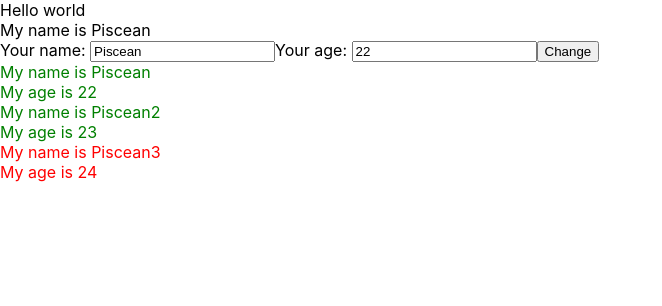
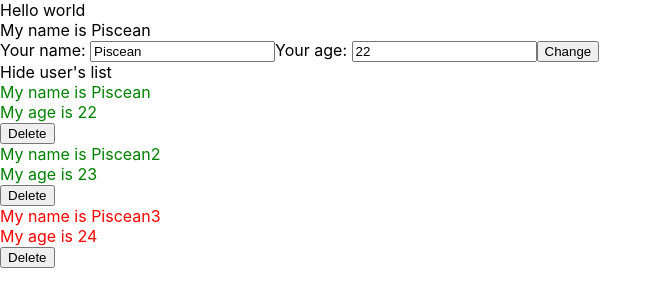
Before and after one commit to PhanTrungDuc25203/learn_react_hook, a React (Create React App) app: page / in a window 1280 px wide. Shown: the top 306 px of the page, without its empty margins (0-662 px from the left). Built offline with nearby package versions, Linux system fonts and the light colour scheme.

Commit message:
change from class component to function component and use Hook

```diff
--- a/src/components/AddUserInfo.js
+++ b/src/components/AddUserInfo.js
@@ -1,60 +1,120 @@
-import React from "react";
+import React, { useState } from "react";
 
-class AddUserInfo extends React.Component {
+// class AddUserInfo extends React.Component {
 
-    state = {
-        name: 'Piscean',
-        address: 'Vietnam',
-        age: 22
+//     state = {
+//         name: 'Piscean',
+//         address: 'Vietnam',
+//         age: 22
+//     }
+
+//     handleOnChangeNameInput(event) {
+//         this.setState({
+//             name: event.target.value
+//         })
+//     }
+
+//     handleOnChangeAgeInput(event) {
+//         this.setState({
+//             age: event.target.value
+//         })
+//     }
+
+//     handleOnSubmit(event) {
+//         event.preventDefault();
+//         console.log(this.state)
+//         this.props.handleAddNewUsers({
+//             id: 100,
+//             name: this.state.name,
+//             age: this.state.age,
+//         })
+//     }
+
+//     render() {
+//         return (
+//             <div>
+//                 My name is {this.state.name}
+//                 <br />
+//                 <form onSubmit={(event) => { this.handleOnSubmit(event) }}>
+//                     <label>Your name: </label>
+//                     <input
+//                         value={this.state.name}
+//                         type="text"
+//                         onChange={(event) => { this.handleOnChangeNameInput(event) }}>
+//                     </input>
+//                     <label>Your age: </label>
+//                     <input
+//                         value={this.state.age}
+//                         type="text"
+//                         onChange={(event) => { this.handleOnChangeAgeInput(event) }}>
+//                     </input>
+
+//                     <button>Change</button>
+
+//                 </form>
+//             </div>
+//         );
+//     }
+// }
+
+const AddUserInfo = (props) => {
+
+    // state = {
+    //     name: 'Piscean',
+    //     address: 'Vietnam',
+    //     age: 22
+    // }
+
+    const [name, setName] = useState('Piscean')
+    const [address, setAddress] = useState('Vietnam')
+    const [age, setAge] = useState(22)
+
+    const handleOnChangeNameInput = (event) => {
+        // this.setState({
+        //     name: event.target.value
+        // })
+        setName(event.target.value)
     }
 
-    handleOnChangeNameInput(event) {
-        this.setState({
-            name: event.target.value
+    const handleOnChangeAgeInput = (event) => {
+        // this.setState({
+        //     age: event.target.value
+        // })
+        setAge(event.target.value)
+    }
+
+    const handleOnSubmit = (event) => {
+        event.preventDefault();
+        props.handleAddNewUsers({
+            id: 100,
+            name: name,
+            age: age,
         })
     }
 
-    handleOnChangeAgeInput(event) {
-        this.setState({
-            age: event.target.value
-        })
-    }
-
-    handleOnSubmit(event) {
-        event.preventDefault();
-        console.log(this.state)
-        this.props.handleAddNewUsers({
-            id: 100,
-            name: this.state.name,
-            age: this.state.age,
-        })
-    }
-
-    render() {
     return (
         <div>
-                My name is {this.state.name}
+            My name is {name}
             <br />
-                <form onSubmit={(event) => { this.handleOnSubmit(event) }}>
+            <form onSubmit={(event) => { handleOnSubmit(event) }}>
                 <label>Your name: </label>
                 <input
-                        value={this.state.name}
+                    value={name}
                     type="text"
-                        onChange={(event) => { this.handleOnChangeNameInput(event) }}>
+                    onChange={(event) => { handleOnChangeNameInput(event) }}>
                 </input>
                 <label>Your age: </label>
                 <input
-                        value={this.state.age}
+                    value={age}
                     type="text"
-                        onChange={(event) => { this.handleOnChangeAgeInput(event) }}>
+                    onChange={(event) => { handleOnChangeAgeInput(event) }}>
                 </input>
 
                 <button>Change</button>
 
             </form>
         </div>
-        );
-    }
+    )
 }
 
 export default AddUserInfo;
--- a/src/components/DisplayInfo.js
+++ b/src/components/DisplayInfo.js
@@ -1,10 +1,96 @@
-import React from "react";
+import React, { useEffect, useState } from "react";
 
-class DisplayInfo extends React.Component {
-    render() {
-        const { listUsers } = this.props;
-        console.table(listUsers);
+
+//this is stateless class in which data gathered from ancestor, can changed to function component, when hook not invented yet
+// class DisplayInfo extends React.Component {
+
+//     render() {
+//         const { listUsers } = this.props;
+//         console.table(listUsers);
+//         return (
+//             <div className="display-info-container">
+//                 {true &&
+//                     <div>
+//                         {listUsers.map((user) => {
+//                             // if (user.age > 23) {
+//                             //     return (
+//                             //         <div key={user.id} className="red-text">
+//                             //             <div>
+//                             //                 My name is {user.name}
+//                             //             </div>
+//                             //             <div>
+//                             //                 My age is {user.age}
+//                             //             </div>
+//                             //         </div>
+//                             //     )
+//                             // } else {
+//                             //     return (
+//                             //         <div key={user.id} className="green-text">
+//                             //             <div>
+//                             //                 My name is {user.name}
+//                             //             </div>
+//                             //             <div>
+//                             //                 My age is {user.age}
+//                             //             </div>
+//                             //         </div>
+//                             //     )
+//                             // }
+
+//                             return (
+//                                 <div key={user.id} className={user.age > 23 ? "red-text" : "green-text"}>
+//                                     <div>
+//                                         My name is {user.name}
+//                                     </div>
+//                                     <div>
+//                                         My age is {user.age}
+//                                     </div>
+//                                 </div>
+//                             )
+//                         })}
+//                     </div>
+//                 }
+//             </div>
+//         )
+//     }
+// }
+
+const DisplayInfo = (props) => {
+    // const { listUsers } = this.props; //this.props only be used when using class component
+    const { listUsers, handleDeleteUser } = props;
+    const [isShowHideUserList, setShowHideUserList] = useState(true);
+    // useState
+
+    const handleShowHideUserList = () => {
+        setShowHideUserList(!isShowHideUserList)
+    }
+
+    //hàm useEffect khi không truyền mảng tham số vào đằng sau thì nó tương tự như có cả hàm componentDidMount và hàm componentDidUpdate
+    // useEffect(() => {
+
+    // });
+
+    //hàm useEffect mà để mảng tham số đầu vào là rỗng thì nó sẽ tương ứng với hàm componentDidMount, chỉ chạy khi giao diện render lần đầu
+    // useEffect(() => {
+
+    // }, []);
+
+    //hàm useEffect mà mảng tham số đầu vào chứa gì đó thì nó sẽ tương ứng với hàm componentDidUpdate, chạy mỗi khi render lại giao diện trừ lần đầu render
+    // useEffect(() => {
+
+    // }, [someDependencies]);
+
+    useEffect(
+        () => {
+            if (listUsers.length == 2) alert('2 users still remain')
+        }, [listUsers] // có nghĩa là mỗi khi listUsers thay đổi thì hàm useEffect sẽ được chạy
+    )
+
     return (
+        <div className="display-info-container">
+            <div>
+                <span style={{ cursor: 'pointer' }} onClick={() => handleShowHideUserList()}>{isShowHideUserList === true ? "Hide user's list" : "Show user's list"}</span>
+            </div>
+            {isShowHideUserList &&
                 <div>
                     {listUsers.map((user) => {
                         // if (user.age > 23) {
@@ -39,12 +125,14 @@ class DisplayInfo extends React.Component {
                                 <div>
                                     My age is {user.age}
                                 </div>
+                                <button onClick={() => handleDeleteUser(user.id)}>Delete</button>
                             </div>
                         )
                     })}
                 </div>
+            }
+        </div>
     )
-    }
 }
 
 export default DisplayInfo;
--- a/src/components/MyComponent.js
+++ b/src/components/MyComponent.js
@@ -1,34 +1,76 @@
-import React from "react";
+import React, { useState } from "react";
 import AddUserInfo from "./AddUserInfo";
 import DisplayInfo from "./DisplayInfo";
 
-class MyComponent extends React.Component {
+// class MyComponent extends React.Component {
 
-    state = {
-        listUsers: [
+//     state = {
+//         listUsers: [
+//             { id: 1, name: "Piscean", age: "22" },
+//             { id: 2, name: "Piscean2", age: "23" },
+//             { id: 3, name: "Piscean3", age: "24" },
+//         ]
+//     }
+
+//     handleAddNewUsers = (userObj) => {
+//         console.log(userObj)
+//         this.setState({
+//             listUsers: [userObj, ...this.state.listUsers]
+//         })
+//     }
+
+//     render() {
+//         return (
+//             <div>
+//                 <AddUserInfo handleAddNewUsers={this.handleAddNewUsers} />
+//                 <DisplayInfo
+//                     listUsers={this.state.listUsers}
+//                 />
+//             </div>
+//         );
+//     }
+// }
+
+const MyComponent = (props) => {
+
+    // state = {
+    //     listUsers: [
+    //         { id: 1, name: "Piscean", age: "22" },
+    //         { id: 2, name: "Piscean2", age: "23" },
+    //         { id: 3, name: "Piscean3", age: "24" },
+    //     ]
+    // }
+
+    const [listUsers, setListUsers] = useState(
+        [
             { id: 1, name: "Piscean", age: "22" },
             { id: 2, name: "Piscean2", age: "23" },
             { id: 3, name: "Piscean3", age: "24" },
         ]
+    );
+
+    const handleAddNewUsers = (userObj) => {
+        setListUsers([userObj, ...listUsers])
+        // this.setState({
+        //     listUsers: [userObj, ...this.state.listUsers]
+        // })
     }
 
-    handleAddNewUsers = (userObj) => {
-        console.log(userObj)
-        this.setState({
-            listUsers: [userObj, ...this.state.listUsers]
-        })
+    const handleDeleteUser = (userId) => {
+        let listUsersClone = listUsers;
+        listUsersClone = listUsersClone.filter(item => item.id !== userId)
+        setListUsers(listUsersClone)
     }
 
-    render() {
-        return (
-            <div>
-                <AddUserInfo handleAddNewUsers={this.handleAddNewUsers} />
-                <DisplayInfo
-                    listUsers={this.state.listUsers}
-                />
-            </div>
-        );
-    }
+    return (
+        <div>
+            <AddUserInfo handleAddNewUsers={handleAddNewUsers} />
+            <DisplayInfo
+                listUsers={listUsers}
+                handleDeleteUser={handleDeleteUser}
+            />
+        </div>
+    )
 }
 
 export default MyComponent;
```
Lines whose indentation alone changed are shown as unchanged.
